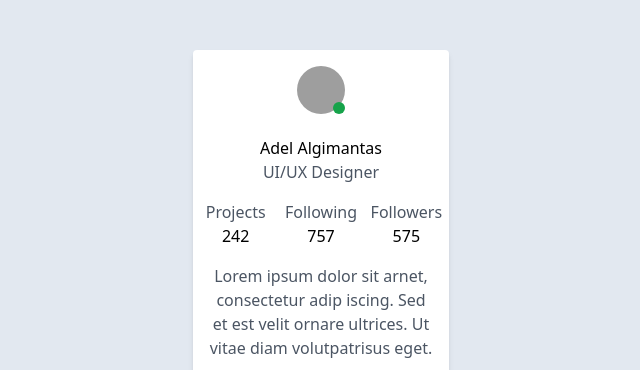
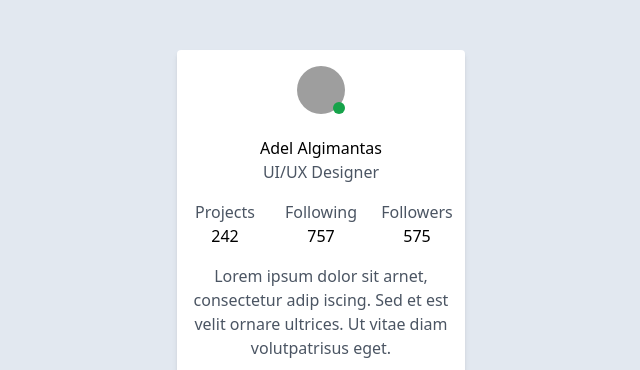
Before and after one commit to Yeison1316/Tailwind, a website: page src/index.html in a window 1280 px wide. Shown: the part 133-503 px from the top of the page, without its empty margins (319-959 px from the left). Drawn offline with nearby package versions, Linux system fonts and the light colour scheme; files that its build step writes are made by us from their sources; grey boxes are pictures that could not be loaded.

Commit message:
Cambio ancho de la tarjeta

```diff
--- a/src/index.html
+++ b/src/index.html
@@ -9,7 +9,7 @@
 </head>
 
 <body class="bg-slate-200 flex justify-center h-screen items-center">
-    <div class="bg-white w-64 rounded shadow-md text-center pt-4">
+    <div class="bg-white w-72 rounded shadow-md text-center pt-4">
         <div class="inline-block relative">
             <img src="https://www.dzoom.org.es/wp-content/uploads/2020/02/portada-foto-perfil-redes-sociales-consejos-810x540.jpg" class="w-12 h-12 rounded-full">
             <div class="bg-green-600 rounded-full w-3 h-3 absolute right-0 bottom-0">
```
